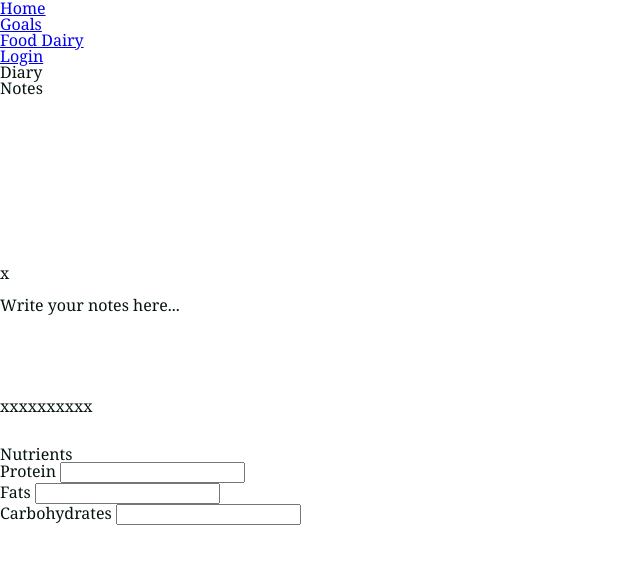
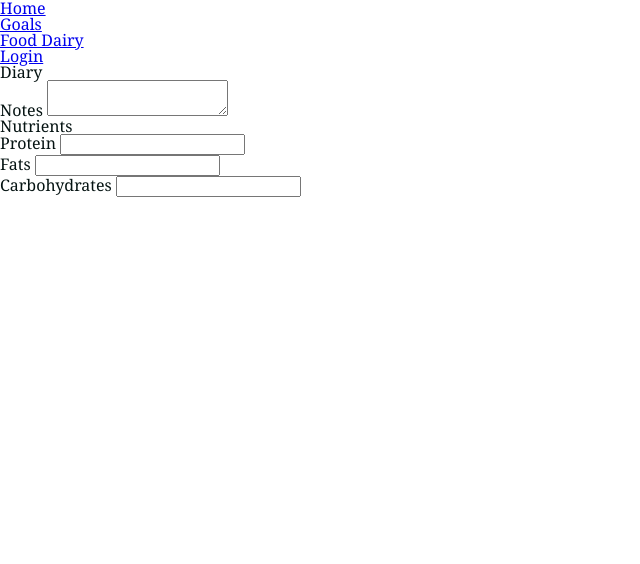
Before and after one commit to SamuelBarnett/FitnessTrackerApp, a React (Create React App) app: page /foodDiary in a window 1280 px wide. Shown: the top 564 px of the page, without its empty margins (0-640 px from the left). Built offline with nearby package versions, Linux system fonts and the light colour scheme.

Commit message:
removed code mirror bad idea

```diff
--- a/src/pages/foodDiary.jsx
+++ b/src/pages/foodDiary.jsx
@@ -1,34 +1,17 @@
-import React, { useRef } from "react";
-import { Controlled as CodeMirror } from "react-codemirror2";
-
 const Diary = () => {
-  const codeMirrorRef = useRef(null);
-  function handleChange(editor, data, value) {
-    console.log(value);
-  }
   return (
     <div>
       <div>
         <h1> Diary </h1>
       </div>
       <div>
-
         <label> Notes </label>
-        <CodeMirror
-          ref={codeMirrorRef}
-          value="Write your notes here..."
-          options={{
-            mode: "markdown",
-            lineWrapping: true,
-          }}
-          onChange={handleChange}
-        />
+        <textarea/>
       </div>
       {/* This is to be replaced by the goals set and stored */}
       <div>
         <h3> Nutrients </h3>
       </div>
-
       <div>
         <label> Protein </label>
         <input />
--- a/src/pages/goals.jsx
+++ b/src/pages/goals.jsx
@@ -18,6 +18,7 @@ const Goals = () => {
     { label: "BMI", page: "BMI-page" },
   ];
 
+  // may be better to replace the divs with templates.
   return (
     <div className="goals">
       <div>
--- a/src/server/server.js
+++ b/src/server/server.js
@@ -1,6 +1,4 @@
 const MongoClient = require('mongodb').MongoClient;
 const bcrypt = require('bcrypt');
-
 const express = require('express');
-
 const app = express();
--- /dev/null
+++ b/src/styles/foodDiary.css
@@ -0,0 +1,2 @@
+@import 'codemirror/lib/codemirror.css';
+@import 'codemirror/theme/material.css';
```
